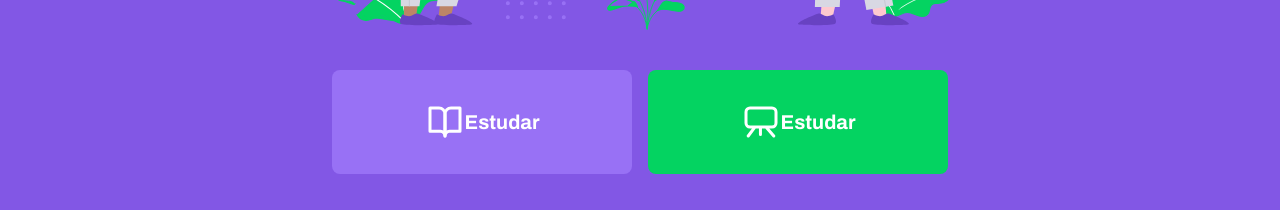
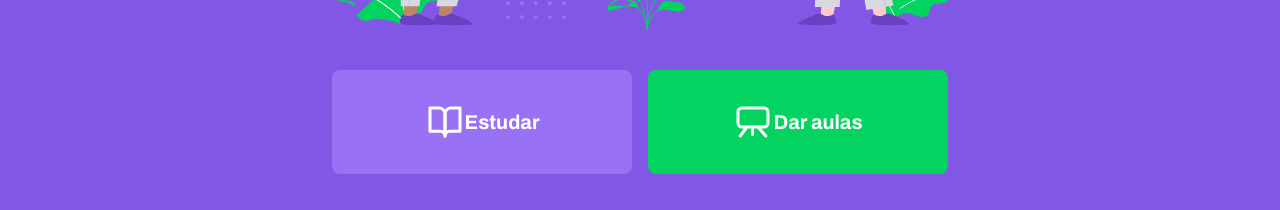
Before and after one commit to fabiosleal/nlw2-proffy, a React (Create React App) app in the folder web/: page / in a window 1280 px wide. Shown: the part 570-780 px from the top of the page. Built offline with nearby package versions, Linux system fonts and the light colour scheme; the HTML template or start-up script is replaced by a standard one.

Commit message:
Fix button value and alt to (Dar aulas)

```diff
--- a/web/src/pages/Landing/index.tsx
+++ b/web/src/pages/Landing/index.tsx
@@ -30,8 +30,8 @@
                     </a>
 
                     <a href="" className="give-classes">
-                        <img src={giveClassesIcon} alt="Estudar" />
-                        Estudar
+                        <img src={giveClassesIcon} alt="Dar aulas" />
+                        Dar aulas
                     </a>
                 </div>
 
```
